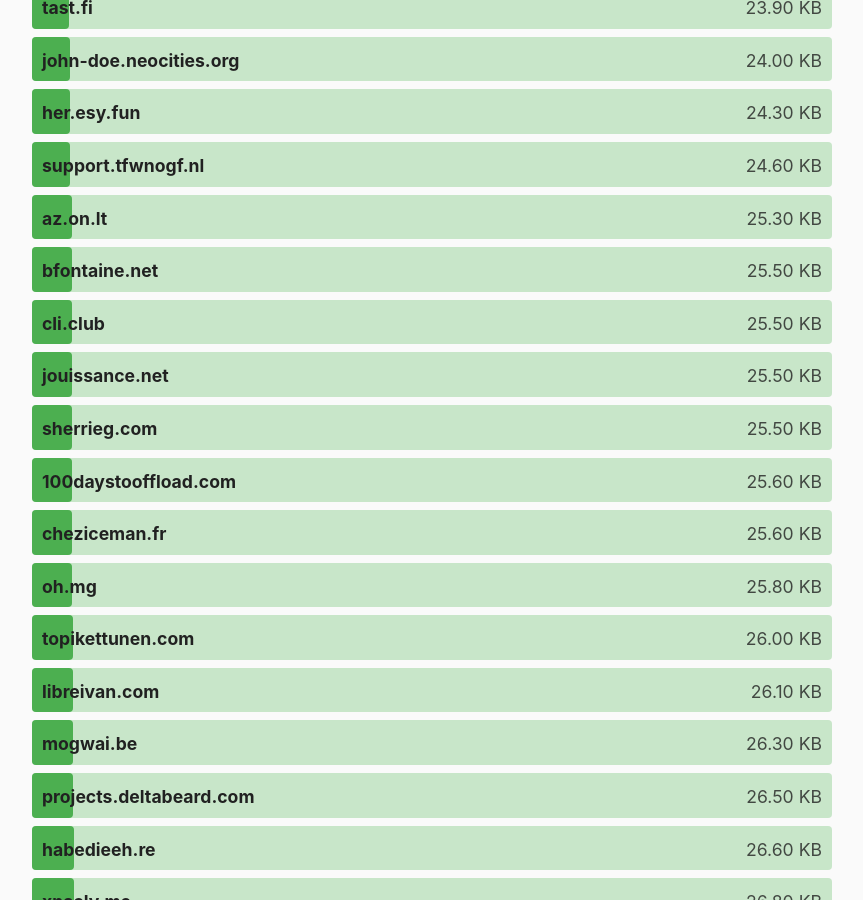
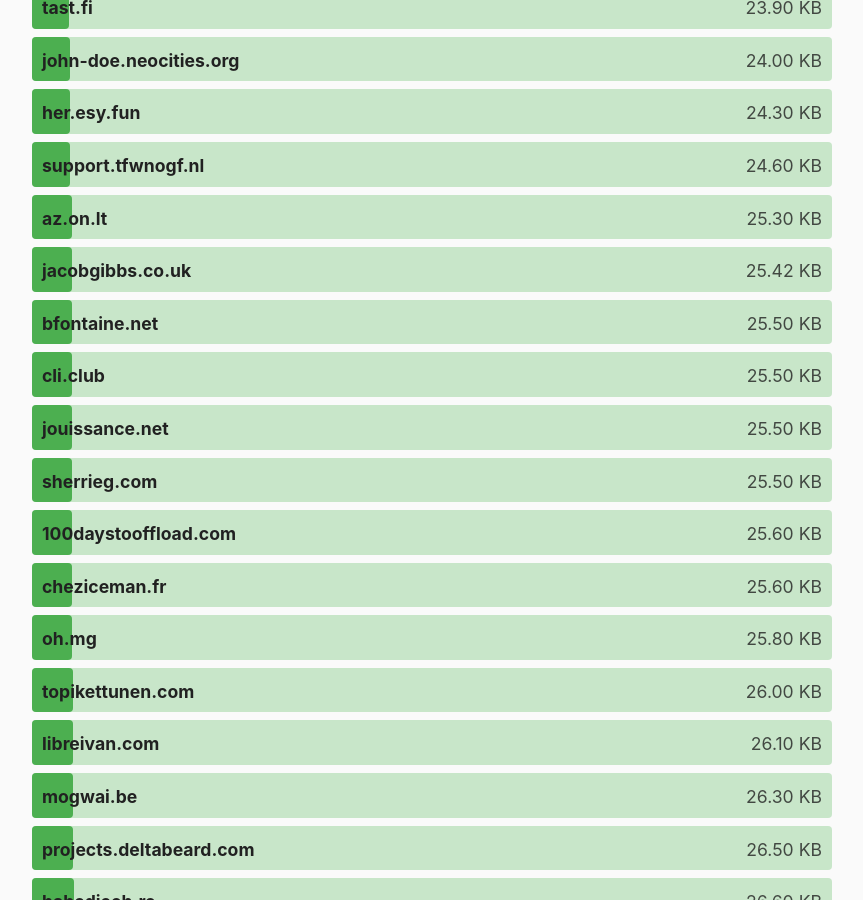
Before and after one commit to kevquirk/512kb.club, a Jekyll site: the page built from index.md, in a window 1280 px wide and 900 px high, scrolled down 10264 px. Shown: the whole window, without its empty margins (208-1071 px from the left). Built offline with Jekyll 4.4.1, drawn with Linux system fonts in a browser that asks for light colours.

Commit message:
Update sites.yml

```diff
--- a/_data/sites.yml
+++ b/_data/sites.yml
@@ -8,6 +8,11 @@
   size: 6.2
   last_checked: 2022-05-13
 
+- domain: jacobgibbs.co.uk
+  url: https://jacobgibbs.co.uk/
+  size: 25.42
+  last_checked: 2024-01-20
+
 - domain: 0xff.nu
   url: https://0xff.nu/
   size: 7.2
```
